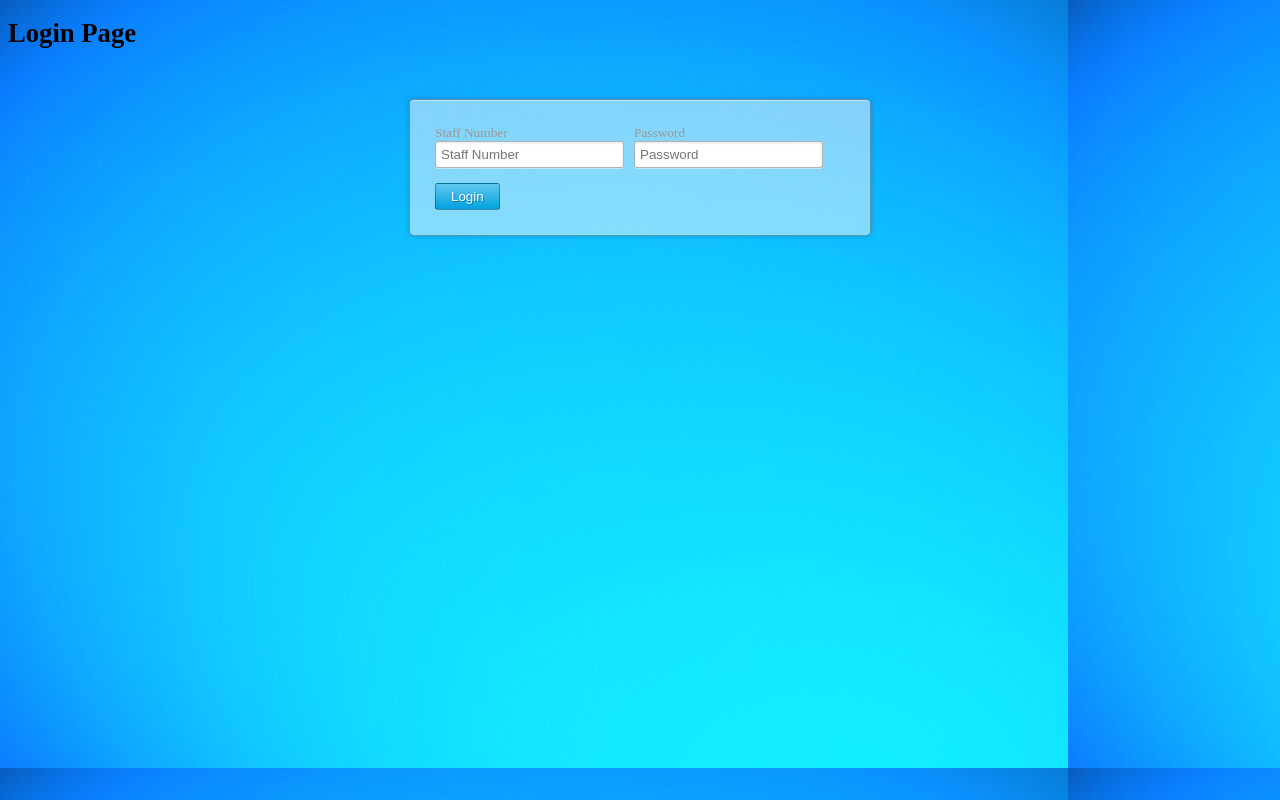
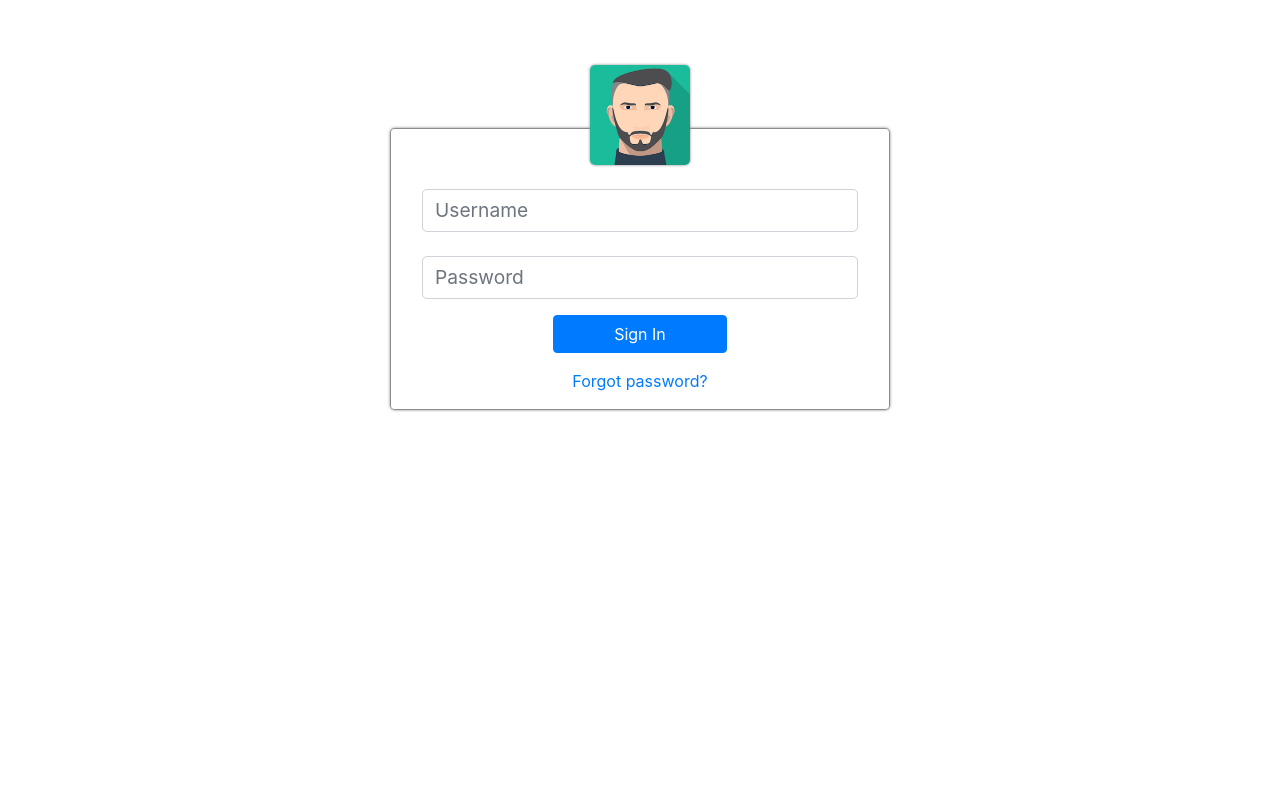
Before and after one commit to 1272371/Atom, a PHP site: page /dist/login in a window 1280 px wide. Run offline with PHP 8.4, Linux system fonts and the light colour scheme.

Commit message:
responsive login page

```diff
--- a/dist/login/index.html
+++ /dev/null
@@ -1,41 +0,0 @@
-<!doctype html>
-<html lang="en">
-<head>
-
-<!--Title & Icon-->
-<title>Risk - Welcome</title>
-<link rel="shortcut icon" type="image/x-icon" href="../../img/favicon.png">
-
-<link rel="stylesheet" href="style.css">
-
-<script src="../_nav/js/nav.js" type="text/javascript">
-
-</script>
-
-</head>
-
-<body>
-
-<div class="demo-meta">
-  <h1 class="demo-title">Login Page</h1>
-</div>
-
-<div class="loginform cf">
-	<form name="login" action="index_submit" method="get" accept-charset="utf-8">
-		<ul>
-			<li>
-				<label for="usermail">Staff Number</label>
-				<input type="email" name="staff_no" placeholder="Staff Number" required>
-			</li>
-			<li>
-				<label for="password">Password</label>
-				<input type="password" name="password" placeholder="Password" required></li>
-			<li>
-				<input type="submit" value="Login">
-			</li>
-		</ul>
-	</form>
-</div>
-
-</body>
-</html>
--- /dev/null
+++ b/dist/login/index.php
@@ -0,0 +1,49 @@
+<?php include "../../php/login.php";?>
+<!DOCTYPE <!DOCTYPE html>
+<html>
+<head>
+<meta charset="utf-8" />
+    <meta http-equiv="X-UA-Compatible" content="IE=edge">
+    <meta name="viewport" content="width=device-width, initial-scale=1">
+    <link rel="stylesheet" type="text/css" href="style.css" />
+
+    <!--CSS-->
+    <link rel="stylesheet" href="../../bootstrap/bootstrap.css">
+    <!--Title-->
+    <!--Title & Icon-->
+    <title>Welcome, Sign In</title>
+    <link rel="shortcut icon" type="image/x-icon" href="../../img/favicon.png">
+</head>
+<body>
+    <!-- Modal -->
+    <div class="modal-dialog text-center">
+        <div class="modal-content">
+            <div class="modal-body">
+                <div class="col-12 user-img">
+                    <img src="../../img/face.png">
+                </div>
+                <form id="sign-in-form" action="" method="POST" class="col-12">
+                    <div class="form-group">
+                        <label for="Username"></label>
+                        <input id="sign-in-form-user" type="text" name="user" class="form-control" placeholder="Username">
+                    </div>
+                    <div class="form-group">
+                        <label for="User password"></label>
+                        <input id="sign-in-form-pass" type="password" name="pass" class="form-control" placeholder="Password">
+                    </div>
+                    <button name="submit" type="submit" class="btn btn-primary">Sign In</button>
+                </form>
+                <div class="col-12 forgot">
+                    <a href="#">Forgot password?</a>
+                </div>
+            </div>
+        </div>
+    </div>
+
+    <!--Scripts-->
+    <script src="../../jquery/jquery.js"></script>
+    <script src="../../bootstrap/bootstrap.js"></script>
+    <script src="../../js/popper.min.js"></script>
+    <script src="main.js"></script>
+</body>
+</html>
--- /dev/null
+++ b/dist/login/main.js
@@ -0,0 +1,38 @@
+$(function() {
+
+    $("#sign-in-form-user").focusout(function() {
+        //
+        check_user();
+    });
+
+    $("#sign-in-form-user").focusout(function() {
+        //
+        check_pass();
+    });
+
+    $("#sign-in-form").submit(function() {
+
+        var user_length = $("#sign-in-form-user").val().length;
+        var pass_length = $("#sign-in-form-pass").val().length;
+
+        if (user_length < 1) {
+
+        }
+        if (pass_length < 1) {
+
+        }
+    });
+
+    function check_user() {
+
+        var user_length = $("sign-in-form-user").val().length;
+
+    }
+
+    function check_pass() {
+
+        var user_length = $("sign-in-form-pass").val().length;
+
+    }
+
+});
--- a/dist/login/style.css
+++ b/dist/login/style.css
@@ -1,66 +1,25 @@
-html {
-	background: url('light-blue.jpg');
-	font-size: 10pt;
-}
-.loginform label {
-	display: block;
-	color: #999;
-}
-.cf:before,
-.cf:after {
-    content: "";
-    display: table;
+.modal-content {
+	margin-top: 16vh;
+	box-shadow: 0px 0px 3px #848484;
 }
 
-.cf:after {
-    clear: both;
+.user-img {
+	margin-top: -5rem;
+	margin-bottom: 2vh;
 }
-.cf {
-    *zoom: 1;
+
+.user-img img {
+	height:  100px;
+	width: 100px;
+	border-radius: 5px;
+	box-shadow: 0px 0px 3px #848484;
 }
-:focus {
-	outline: 0;
+
+.form-group input {
+	border-radius: 5px;
+	font-size: 1.2rem;
 }
-.loginform {
-	width: 410px;
-	margin: 50px auto;
-	padding: 25px;
-	background-color: rgba(250,250,250,0.5);
-	border-radius: 5px;
-    box-shadow: 0px 0px 5px 0px rgba(0, 0, 0, 0.2),
-    			inset 0px 1px 0px 0px rgba(250, 250, 250, 0.5);
-    border: 1px solid rgba(0, 0, 0, 0.3);
+
+button {
+	width: 40%;
 }
-.loginform ul {
-	padding: 0;
-	margin: 0;
-}
-.loginform li {
-	display: inline;
-	float: left;
-}
-.loginform input:not([type=submit]) {
-	padding: 5px;
-	margin-right: 10px;
-	border: 1px solid rgba(0, 0, 0, 0.3);
-	border-radius: 3px;
-	box-shadow: inset 0px 1px 3px 0px rgba(0, 0, 0, 0.1),
-				0px 1px 0px 0px rgba(250, 250, 250, 0.5) ;
-}
-.loginform input[type=submit] {
-	border: 1px solid rgba(0, 0, 0, 0.3);
-	background: #64c8ef; /* Old browsers */
-	background: -moz-linear-gradient(top,  #64c8ef 0%, #00a2e2 100%); /* FF3.6+ */
-	background: -webkit-gradient(linear, left top, left bottom, color-stop(0%,#64c8ef), color-stop(100%,#00a2e2)); /* Chrome,Safari4+ */
-	background: -webkit-linear-gradient(top,  #64c8ef 0%,#00a2e2 100%); /* Chrome10+,Safari5.1+ */
-	background: -o-linear-gradient(top,  #64c8ef 0%,#00a2e2 100%); /* Opera 11.10+ */
-	background: -ms-linear-gradient(top,  #64c8ef 0%,#00a2e2 100%); /* IE10+ */
-	background: linear-gradient(to bottom,  #64c8ef 0%,#00a2e2 100%); /* W3C */
-	filter: progid:DXImageTransform.Microsoft.gradient( startColorstr='#64c8ef', endColorstr='#00a2e2',GradientType=0 ); /* IE6-9 */
-	color: #fff;
-	padding: 5px 15px;
-	margin-right: 0;
-	margin-top: 15px;
-	border-radius: 3px;
-	text-shadow: 1px 1px 0px rgba(0, 0, 0, 0.3);
-}
--- /dev/null
+++ b/php/login.php
@@ -0,0 +1,5 @@
+<?php
+    if (isset($_POST['submit'])) {
+        //
+    }
+?>
```
Also changed, not shown: class/wits_schools.csv (added, +33 -0 lines), index.php (+1 -18 lines), php/connect.php (added, +17 -0 lines), dist/login/light-blue.jpg (deleted), dist/login/normalize.css (deleted), img/face.png (added), img/mountain.jpg (added).
